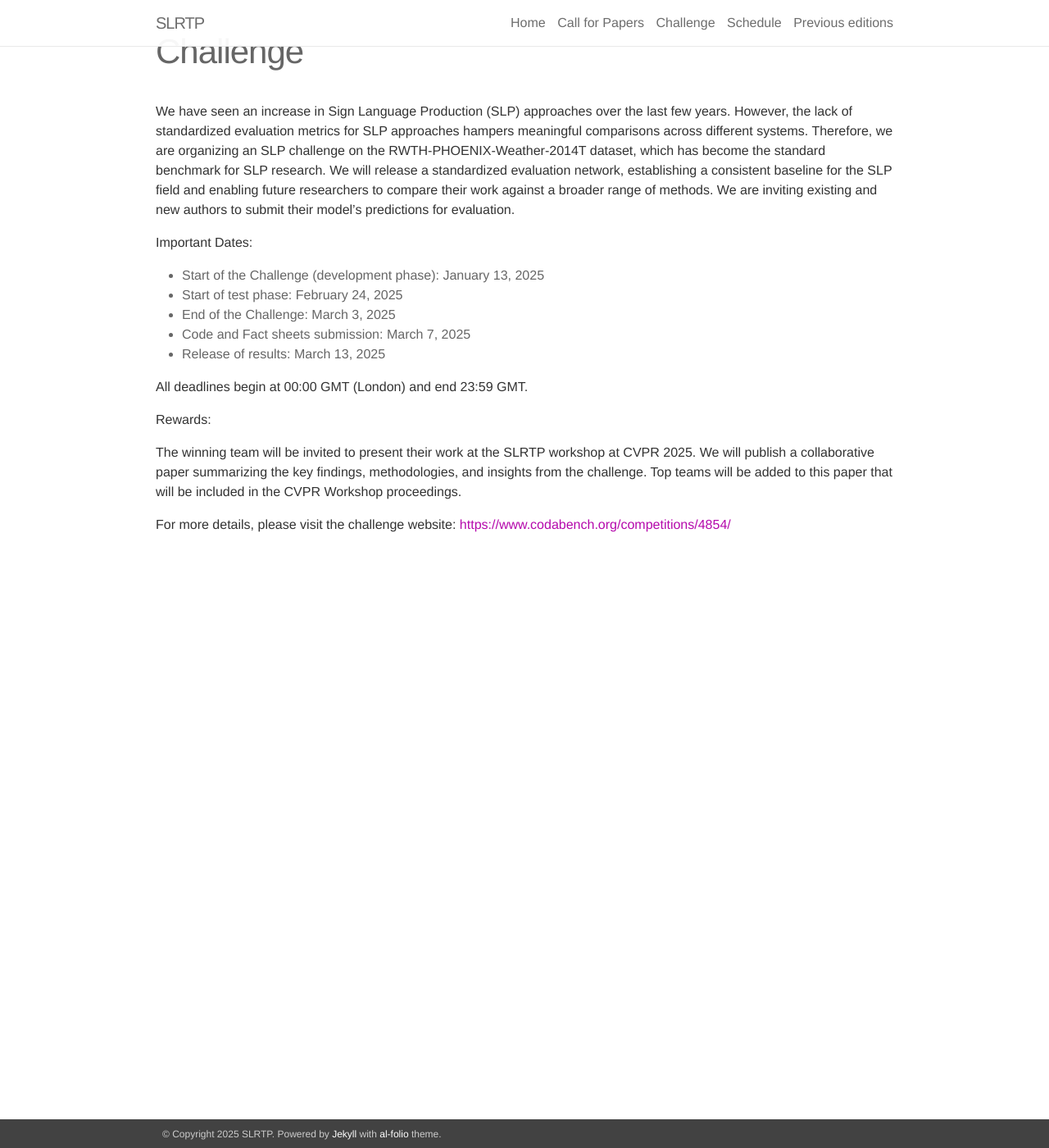
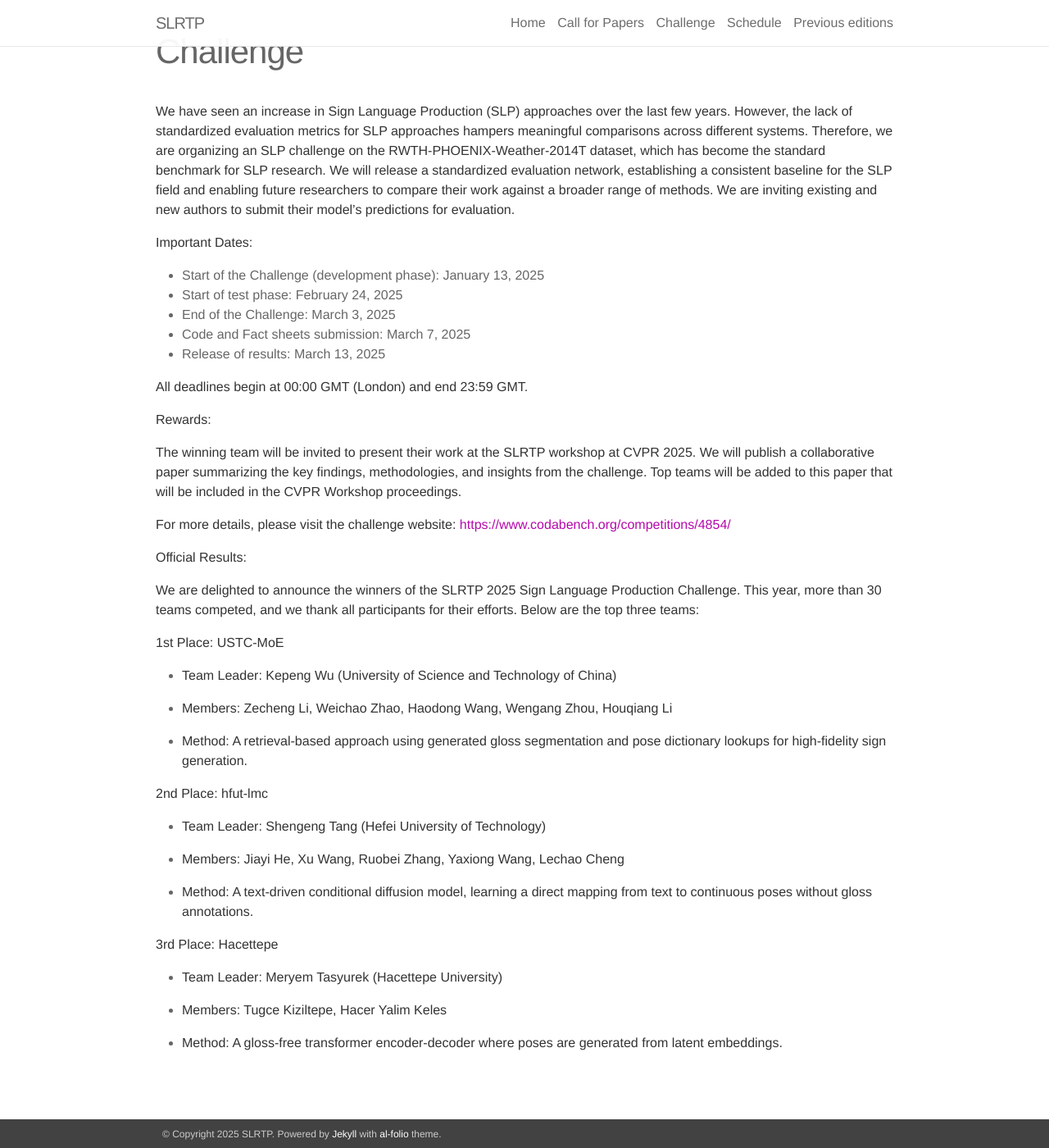
Before and after one commit to slrtpworkshop/slrtpworkshop.github.io, a Jekyll site: the page built from _pages/02_challenge.md, in a window 1280 px wide and 1400 px high, scrolled down 297 px. Shown: the whole window at 82% size. Built offline with Jekyll 4.4.1, drawn with Linux system fonts in a browser that asks for light colours; nearby versions of some CDN libraries.

Commit message:
Update 02_challenge.md

```diff
--- a/_pages/02_challenge.md
+++ b/_pages/02_challenge.md
@@ -20,3 +20,28 @@ All deadlines begin at 00:00 GMT (London) and end 23:59 GMT.
 The winning team will be invited to present their work at the SLRTP workshop at CVPR 2025. We will publish a collaborative paper summarizing the key findings, methodologies, and insights from the challenge. Top teams will be added to this paper that will be included in the CVPR Workshop proceedings.
 
 For more details, please visit the challenge website: [https://www.codabench.org/competitions/4854/](https://www.codabench.org/competitions/4854/)
+
+**Official Results:**
+
+We are delighted to announce the winners of the SLRTP 2025 Sign Language Production Challenge. This year, more than 30 teams competed, and we thank all participants for their efforts. Below are the top three teams:
+
+**1st Place: USTC-MoE**
+- Team Leader: Kepeng Wu (University of Science and Technology of China)
+
+- Members: Zecheng Li, Weichao Zhao, Haodong Wang, Wengang Zhou, Houqiang Li
+
+- Method: A retrieval-based approach using generated gloss segmentation and pose dictionary lookups for high-fidelity sign generation.
+
+**2nd Place: hfut-lmc**
+- Team Leader: Shengeng Tang (Hefei University of Technology)
+
+- Members: Jiayi He, Xu Wang, Ruobei Zhang, Yaxiong Wang, Lechao Cheng
+
+- Method: A text-driven conditional diffusion model, learning a direct mapping from text to continuous poses without gloss annotations.
+
+**3rd Place: Hacettepe**
+- Team Leader: Meryem Tasyurek (Hacettepe University)
+
+- Members: Tugce Kiziltepe, Hacer Yalim Keles
+
+- Method: A gloss-free transformer encoder-decoder where poses are generated from latent embeddings.
```
